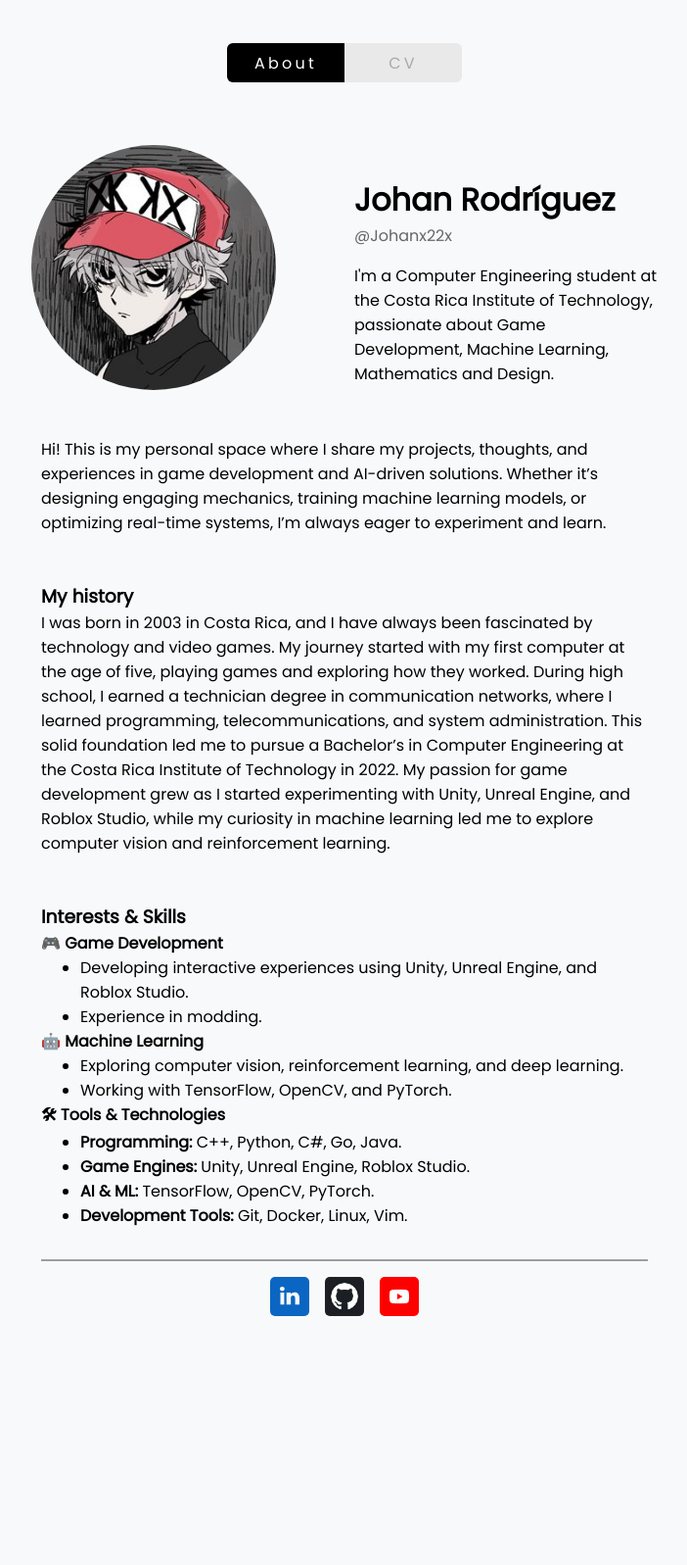
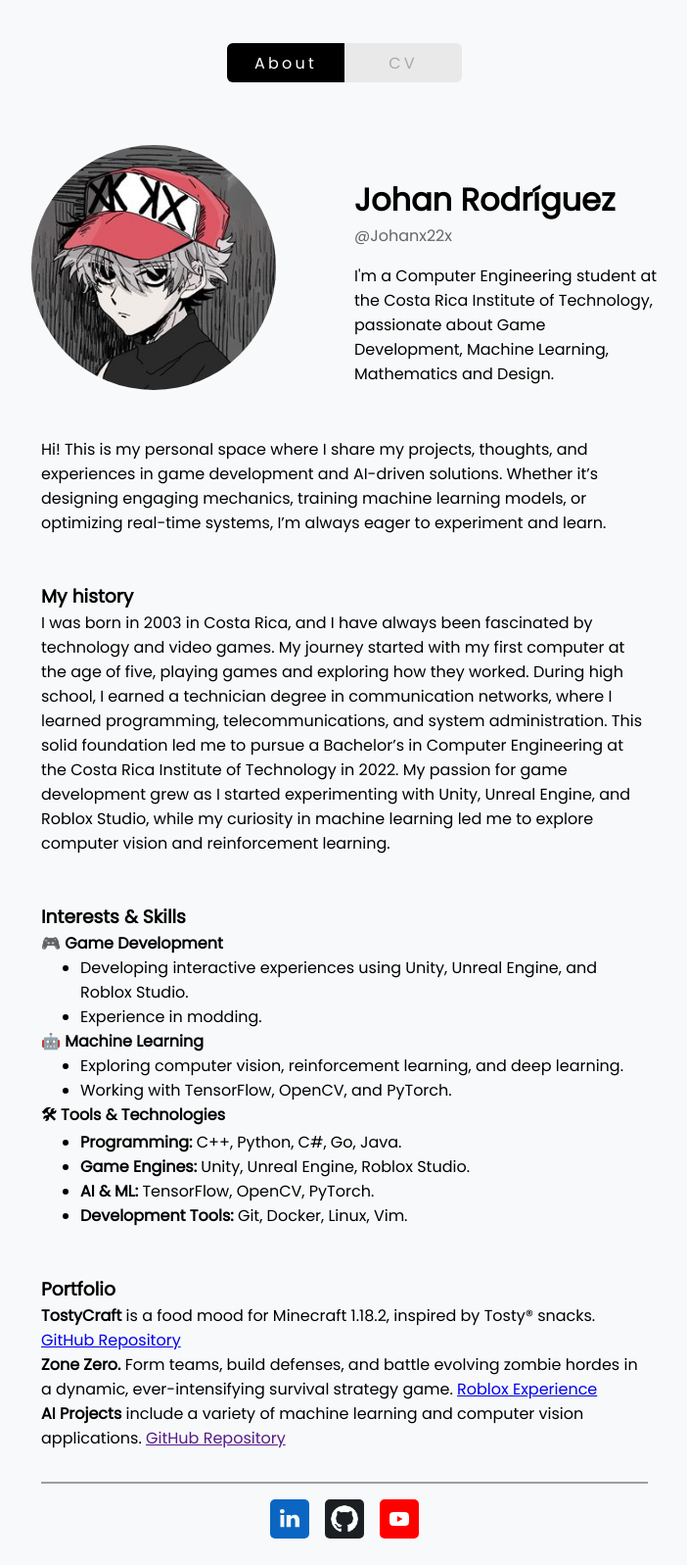
Before and after one commit to Johanx22x/Johanx22x.github.io, a Jekyll site: the page built from index.markdown, in a window 1280 px wide. Shown: the whole page at 98% size, without its empty margins (288-990 px from the left). Built offline with Jekyll 4.4.1, drawn with Linux system fonts in a browser that asks for light colours; nearby versions of some CDN libraries; some web fonts are replaced; before the commit the page ends 1370 px from its top, so only the background shows below that.

Commit message:
Add portfolio

```diff
--- a/_includes/about.html
+++ b/_includes/about.html
@@ -98,6 +98,29 @@
                             <li><strong>AI & ML:</strong> TensorFlow, OpenCV, PyTorch.</li>
                             <li><strong>Development Tools:</strong> Git, Docker, Linux, Vim.</li>
                         </ul>
+                        </p>
+                    </div>
+                </div>
+            </div>
+
+            <div class="about-section">
+                <div class="about-section-content">
+                    <div class="about-section-content-item">
+                        <h3>Portfolio</h3>
+
+                        <p>
+                            <strong>TostyCraft</strong> is a food mood for Minecraft 1.18.2, inspired by Tosty® snacks.
+                            <a href="https://github.com/Johanx22x/TostyCraft">GitHub Repository</a>
+                        </p>
+
+                        <p>
+                            <strong>Zone Zero.</strong> Form teams, build defenses, and battle evolving zombie hordes in a dynamic, ever-intensifying survival strategy game.
+                            <a href="https://www.roblox.com/games/130466895166569/Zona-Cero-Defiende-construye-y-sobrevive">Roblox Experience</a>
+                        </p>
+
+                        <p>
+                            <strong>AI Projects</strong> include a variety of machine learning and computer vision applications.
+                            <a href="">GitHub Repository</a>
                         </p>
                     </div>
                 </div>
```
